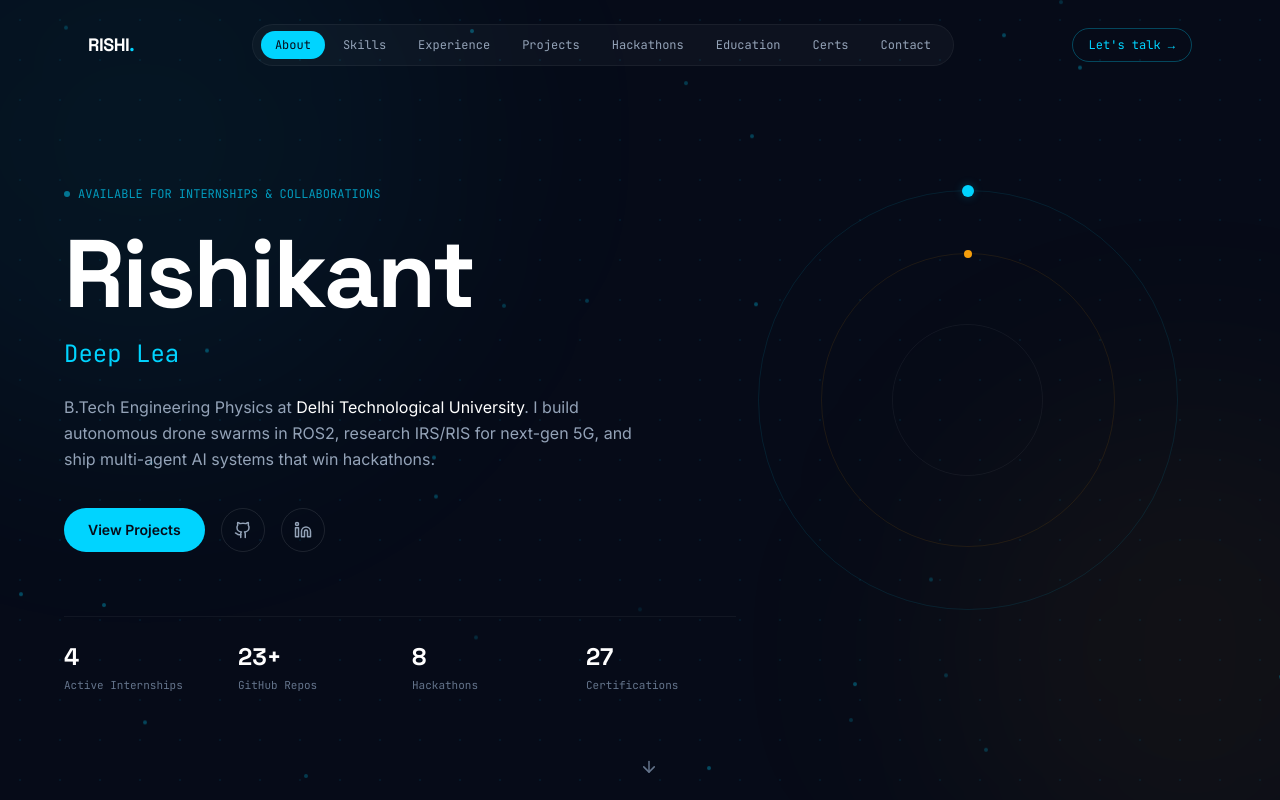
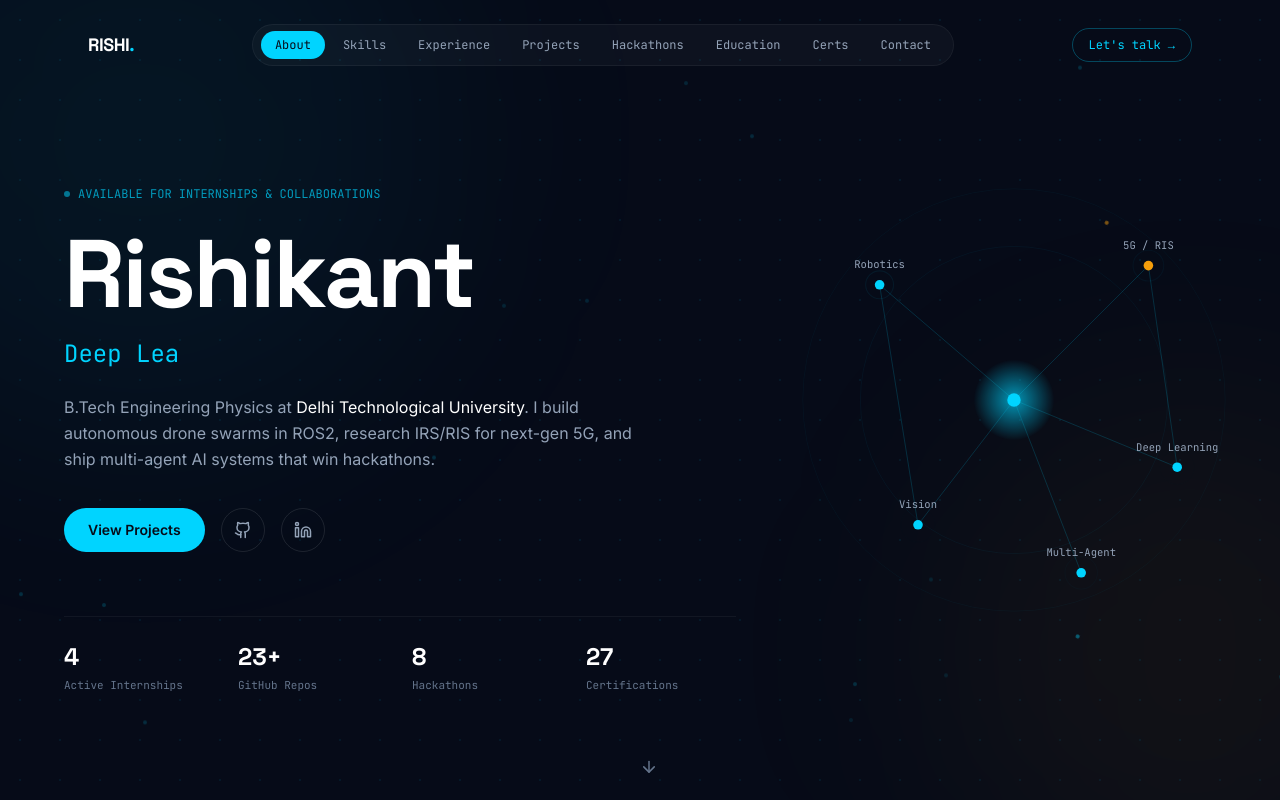
Before and after one commit to Rishiii2/My-portfolio, a Next.js app: page / in a window 1280 px wide. Shown: the top 800 px of the page. Built offline with nearby package versions, Linux system fonts and the light colour scheme.

Commit message:
Update portfolio with recent changes

```diff
--- a/src/components/Contact.tsx
+++ b/src/components/Contact.tsx
@@ -1,6 +1,6 @@
 "use client";
 import { motion } from "framer-motion";
-import { Github, Linkedin, Twitter, Instagram, ExternalLink } from "lucide-react";
+import { Github, Linkedin, Twitter, Instagram, ExternalLink, Mail } from "lucide-react";
 import { personal } from "@/data/portfolio";
 
 const socials = [
@@ -30,6 +30,13 @@ export default function Contact() {
             Reach out — I read everything.
           </p>
 
+          <a
+            href={`mailto:${personal.email}`}
+            className="inline-block mt-6 font-mono text-cyan text-lg sm:text-xl border-b border-cyan/30 hover:border-cyan transition-colors"
+          >
+            {personal.email}
+          </a>
+
           <div className="mt-10 flex flex-wrap justify-center gap-3">
             {socials.map((s) => (
               <a
--- a/src/components/Hero.tsx
+++ b/src/components/Hero.tsx
@@ -36,12 +36,158 @@ function useTypewriter(words: string[], speed = 60, pause = 1400) {
   return text;
 }
 
+// Signature element: an animated signal/neural constellation.
+// Nodes = domains (Robotics, 5G, AI, Vision, Systems), edges = how they connect,
+// with lines that draw themselves in, nodes that pulse, and light particles
+// that travel along edges — echoing signal propagation / network topology.
+type Node = { id: string; x: number; y: number; label: string; r: number };
+type Edge = { from: string; to: string; delay: number };
+
+const NODES: Node[] = [
+  { id: "core",  x: 250, y: 250, label: "",          r: 7 },
+  { id: "robo",  x: 110, y: 130, label: "Robotics",  r: 5 },
+  { id: "5g",    x: 390, y: 110, label: "5G / RIS",  r: 5 },
+  { id: "ai",    x: 420, y: 320, label: "Deep Learning", r: 5 },
+  { id: "vis",   x: 150, y: 380, label: "Vision",    r: 5 },
+  { id: "agent", x: 320, y: 430, label: "Multi-Agent", r: 5 },
+];
+
+const EDGES: Edge[] = [
+  { from: "core", to: "robo",  delay: 0 },
+  { from: "core", to: "5g",    delay: 0.15 },
+  { from: "core", to: "ai",    delay: 0.3 },
+  { from: "core", to: "vis",   delay: 0.45 },
+  { from: "core", to: "agent", delay: 0.6 },
+  { from: "robo", to: "vis",   delay: 0.75 },
+  { from: "5g",   to: "ai",    delay: 0.9 },
+];
+
+function findNode(id: string) { return NODES.find((n) => n.id === id)!; }
+
+function SignalConstellation() {
+  return (
+    <div className="relative w-[420px] h-[420px] sm:w-[480px] sm:h-[480px]">
+      <svg viewBox="0 0 500 500" className="w-full h-full overflow-visible">
+        <defs>
+          <radialGradient id="coreGlow" cx="50%" cy="50%" r="50%">
+            <stop offset="0%" stopColor="#00D4FF" stopOpacity="0.9" />
+            <stop offset="100%" stopColor="#00D4FF" stopOpacity="0" />
+          </radialGradient>
+          <linearGradient id="edgeGrad" x1="0%" y1="0%" x2="100%" y2="0%">
+            <stop offset="0%" stopColor="#00D4FF" stopOpacity="0" />
+            <stop offset="50%" stopColor="#00D4FF" stopOpacity="0.6" />
+            <stop offset="100%" stopColor="#00D4FF" stopOpacity="0" />
+          </linearGradient>
+        </defs>
+
+        {/* faint background rings for depth */}
+        <circle cx="250" cy="250" r="220" fill="none" stroke="#00D4FF" strokeOpacity="0.04" />
+        <circle cx="250" cy="250" r="160" fill="none" stroke="#00D4FF" strokeOpacity="0.05" />
+
+        {/* edges: draw themselves in, then carry traveling light pulses */}
+        {EDGES.map((e, i) => {
+          const a = findNode(e.from);
+          const b = findNode(e.to);
+          const len = Math.hypot(b.x - a.x, b.y - a.y);
+          return (
+            <g key={i}>
+              <motion.line
+                x1={a.x} y1={a.y} x2={b.x} y2={b.y}
+                stroke="#00D4FF" strokeWidth="1" strokeOpacity="0.18"
+                initial={{ pathLength: 0 }}
+                animate={{ pathLength: 1 }}
+                transition={{ duration: 1, delay: e.delay, ease: "easeOut" }}
+              />
+              {/* traveling pulse */}
+              <motion.circle
+                r="2.2"
+                fill="#00D4FF"
+                initial={{ offsetDistance: "0%", opacity: 0 }}
+                animate={{ offsetDistance: ["0%", "100%"], opacity: [0, 1, 1, 0] }}
+                transition={{
+                  duration: 2.4,
+                  delay: 1.2 + e.delay,
+                  repeat: Infinity,
+                  repeatDelay: 1.4 + (i % 3) * 0.4,
+                  ease: "linear",
+                }}
+                style={{
+                  offsetPath: `path("M ${a.x} ${a.y} L ${b.x} ${b.y}")`,
+                }}
+              />
+            </g>
+          );
+        })}
+
+        {/* core node — the biggest, glowing */}
+        <motion.circle
+          cx={findNode("core").x} cy={findNode("core").y} r="40"
+          fill="url(#coreGlow)"
+          animate={{ opacity: [0.5, 0.9, 0.5], scale: [1, 1.08, 1] }}
+          transition={{ duration: 3, repeat: Infinity, ease: "easeInOut" }}
+        />
+        <motion.circle
+          cx={findNode("core").x} cy={findNode("core").y} r={findNode("core").r}
+          fill="#00D4FF"
+          initial={{ scale: 0 }}
+          animate={{ scale: 1 }}
+          transition={{ duration: 0.5, delay: 0.2, type: "spring" }}
+        />
+
+        {/* domain nodes */}
+        {NODES.filter((n) => n.id !== "core").map((n, i) => (
+          <g key={n.id}>
+            <motion.circle
+              cx={n.x} cy={n.y} r={n.r + 8}
+              fill="none" stroke="#00D4FF" strokeOpacity="0.25" strokeWidth="1"
+              initial={{ scale: 0, opacity: 0 }}
+              animate={{ scale: [1, 1.4, 1], opacity: [0.4, 0, 0.4] }}
+              transition={{ duration: 2.5, delay: i * 0.3, repeat: Infinity, ease: "easeOut" }}
+            />
+            <motion.circle
+              cx={n.x} cy={n.y} r={n.r}
+              fill={n.id === "5g" ? "#F59E0B" : "#00D4FF"}
+              initial={{ scale: 0 }}
+              animate={{ scale: 1 }}
+              transition={{ duration: 0.4, delay: 0.3 + i * 0.1, type: "spring" }}
+            />
+            <motion.text
+              x={n.x}
+              y={n.y - n.r - 12}
+              textAnchor="middle"
+              fontSize="11"
+              fontFamily="var(--font-mono)"
+              fill="#94A3B8"
+              initial={{ opacity: 0 }}
+              animate={{ opacity: 1 }}
+              transition={{ duration: 0.6, delay: 0.8 + i * 0.1 }}
+            >
+              {n.label}
+            </motion.text>
+          </g>
+        ))}
+      </svg>
+
+      {/* slow ambient rotation of the whole constellation for life */}
+      <motion.div
+        className="absolute inset-0 pointer-events-none"
+        animate={{ rotate: 360 }}
+        transition={{ duration: 90, repeat: Infinity, ease: "linear" }}
+        style={{ transformOrigin: "center" }}
+      >
+        <div className="absolute top-[8%] left-1/2 -translate-x-1/2 w-1 h-1 rounded-full bg-amber/50" />
+        <div className="absolute bottom-[12%] right-[15%] w-1 h-1 rounded-full bg-cyan/40" />
+      </motion.div>
+    </div>
+  );
+}
+
 function ParticleField() {
   const [particles, setParticles] = useState<{ x: number; y: number; delay: number; dur: number }[]>([]);
 
   useEffect(() => {
     setParticles(
-      Array.from({ length: 28 }, () => ({
+      Array.from({ length: 16 }, () => ({
         x: Math.random() * 100,
         y: Math.random() * 100,
         delay: Math.random() * 5,
@@ -55,9 +201,9 @@ function ParticleField() {
       {particles.map((p, i) => (
         <motion.div
           key={i}
-          className="absolute w-1 h-1 rounded-full bg-cyan/40"
+          className="absolute w-1 h-1 rounded-full bg-cyan/30"
           style={{ left: `${p.x}%`, top: `${p.y}%` }}
-          animate={{ y: [0, -30, 0], opacity: [0.2, 0.8, 0.2] }}
+          animate={{ y: [0, -30, 0], opacity: [0.15, 0.6, 0.15] }}
           transition={{ duration: p.dur, delay: p.delay, repeat: Infinity, ease: "easeInOut" }}
         />
       ))}
@@ -75,15 +221,9 @@ export default function Hero() {
     >
       <ParticleField />
 
-      {/* orbit ring decoration */}
-      <div className="hidden lg:block absolute right-[8%] top-1/2 -translate-y-1/2 w-[420px] h-[420px] pointer-events-none">
-        <div className="absolute inset-0 rounded-full border border-cyan/10" style={{ animation: "orbit 30s linear infinite" }}>
-          <div className="absolute -top-1.5 left-1/2 -translate-x-1/2 w-3 h-3 rounded-full bg-cyan glow-cyan-sm" />
-        </div>
-        <div className="absolute inset-[15%] rounded-full border border-amber/10" style={{ animation: "orbit 22s linear infinite reverse" }}>
-          <div className="absolute -top-1 left-1/2 -translate-x-1/2 w-2 h-2 rounded-full bg-amber" />
-        </div>
-        <div className="absolute inset-[32%] rounded-full border border-white/5" />
+      {/* signature animated signal constellation */}
+      <div className="hidden lg:flex items-center justify-center absolute right-[2%] top-1/2 -translate-y-1/2 pointer-events-none">
+        <SignalConstellation />
       </div>
 
       <div className="max-w-6xl w-full mx-auto relative z-10 pt-20">
--- a/src/data/portfolio.ts
+++ b/src/data/portfolio.ts
@@ -3,7 +3,7 @@ export const personal = {
   tagline: "Engineering Physics @ DTU",
   bio: "First-year B.Tech student at Delhi Technological University building at the intersection of autonomous systems, 5G communications, and deep learning. I work with ROS2 drone swarms, IRS/RIS wireless research, and multi-agent AI — and I ship projects that actually run.",
   location: "Delhi, India",
-  email: "rishiii2@github.com",
+  email: "rishi.space2@gmail.com",
   links: {
     github:    "https://github.com/Rishiii2",
     linkedin:  "https://www.linkedin.com/in/rishikant-4b5334369/",
```
